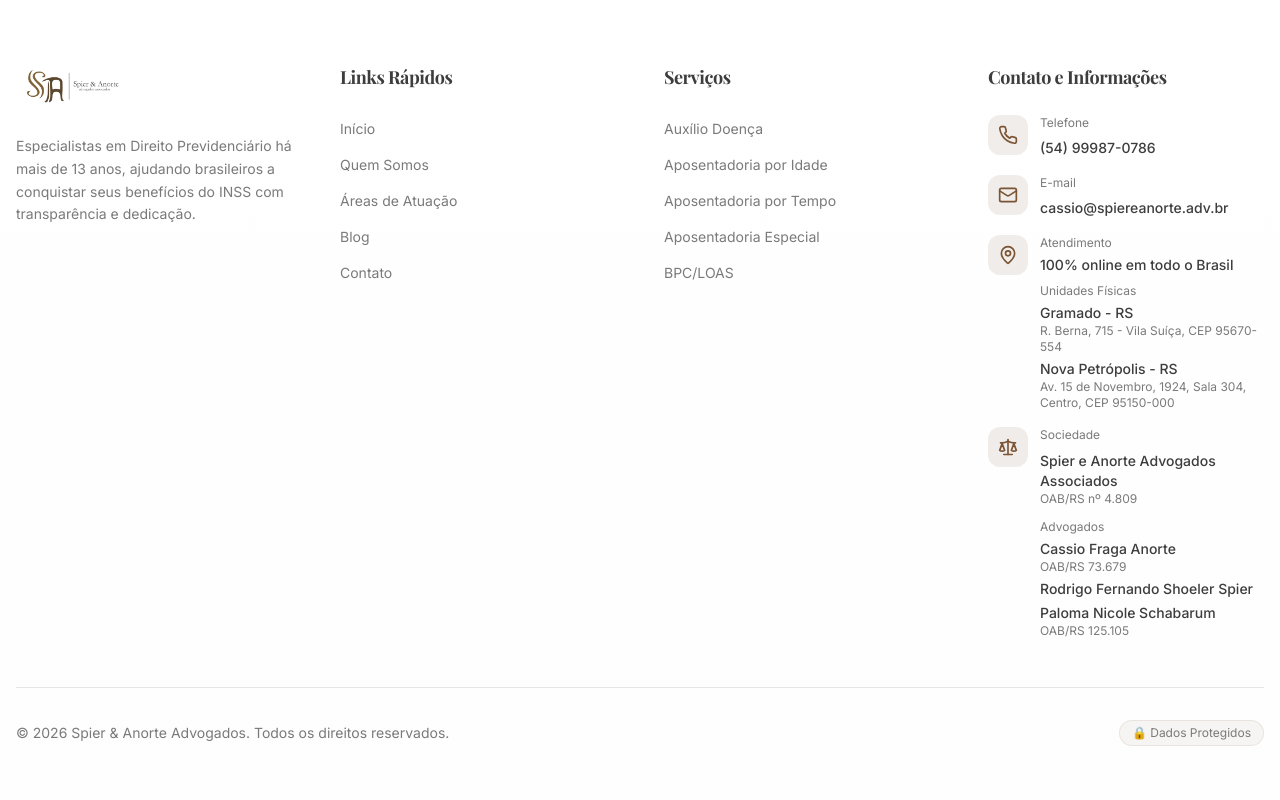
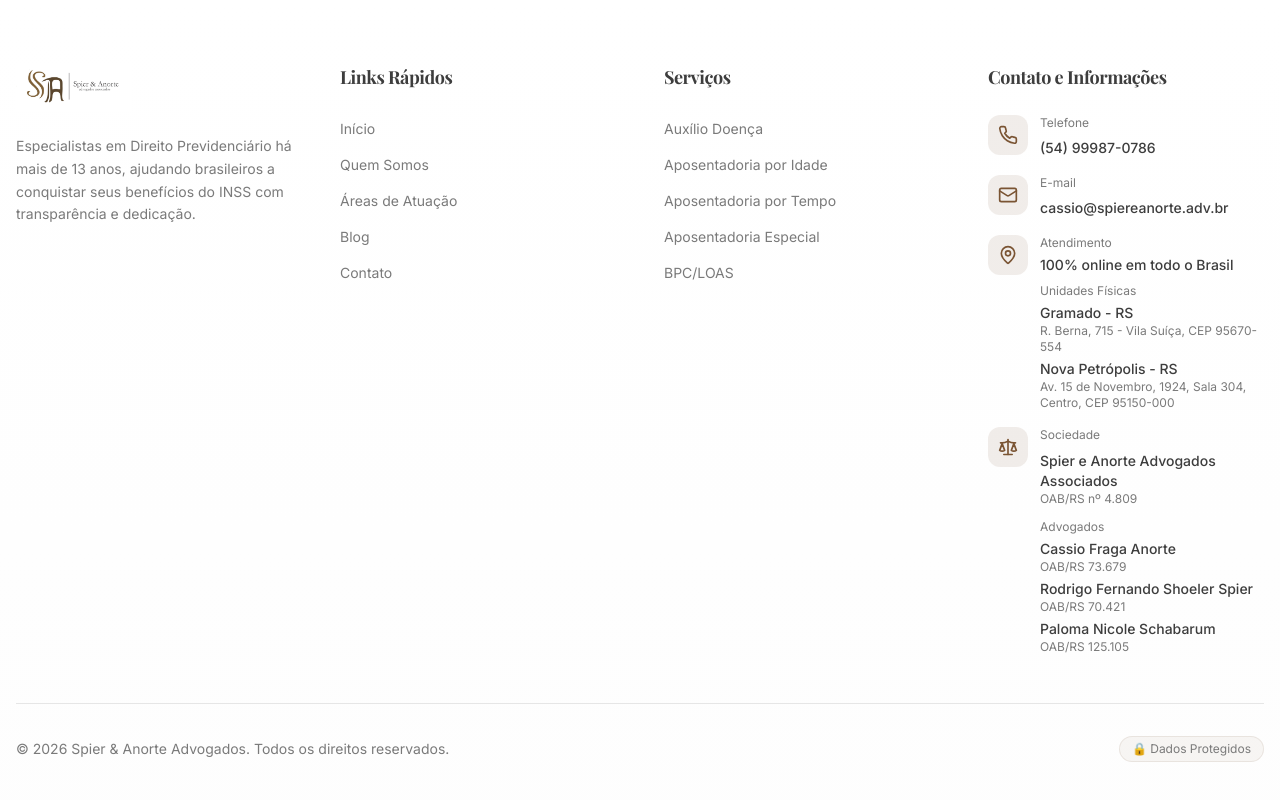
Before and after one commit to cassioanorte/sua-jornada-previdencia, a React (Vite) app: page /blog in a window 1280 px wide. Shown: the part 2756-3556 px from the top of the page. Built offline with nearby package versions, Linux system fonts and the light colour scheme; the HTML template or start-up script is replaced by a standard one.

Commit message:
Corrigiu OAB nos contatos
Co-authored-by: cassioanorte <106702931+cassioanorte@users.noreply.github.com>

```diff
--- a/src/components/Footer.tsx
+++ b/src/components/Footer.tsx
@@ -142,6 +142,7 @@ const Footer = () => {
                   <p className="text-sm font-medium text-foreground">Cassio Fraga Anorte</p>
                   <p className="text-xs text-muted-foreground">OAB/RS 73.679</p>
                   <p className="text-sm font-medium text-foreground mt-1">Rodrigo Fernando Shoeler Spier</p>
+                  <p className="text-xs text-muted-foreground">OAB/RS 70.421</p>
                   <p className="text-sm font-medium text-foreground mt-1">Paloma Nicole Schabarum</p>
                   <p className="text-xs text-muted-foreground">OAB/RS 125.105</p>
                 </div>
```
